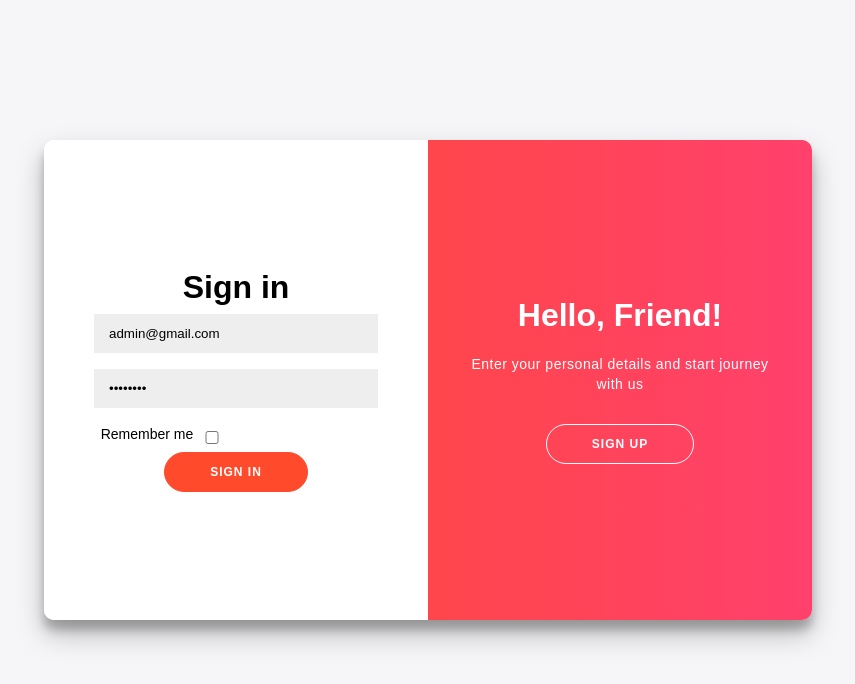
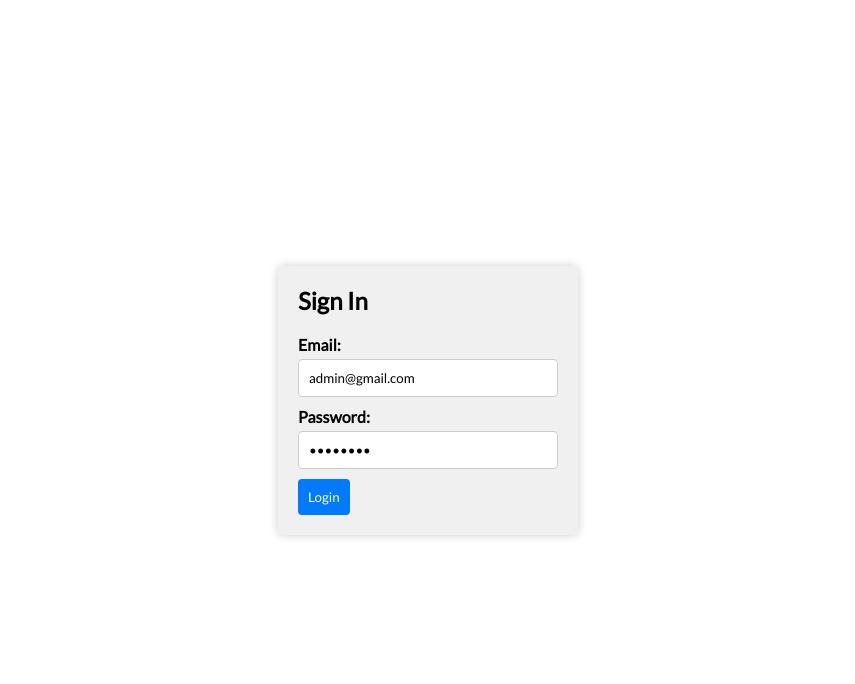
Before and after one commit to shehroz665/pos_frontend_project, a React (Create React App) app: page / in a window 1280 px wide. Shown: the top 684 px of the page, without its empty margins (212-1067 px from the left). Built offline with nearby package versions, Linux system fonts and the light colour scheme.

Commit message:
login,layout corrected

```diff
--- a/src/App.js
+++ b/src/App.js
@@ -1,4 +1,4 @@
-// import './App.css';
+import './App.css';
 import Sidebar from './components/Sidebar';
 import { BrowserRouter as Router, Routes, Route } from 'react-router-dom'; // Make sure to import BrowserRouter, Routes, and Route
 import AddProductCategory from './pages/AddProductCategory';
@@ -19,7 +19,7 @@ function App() {
       {/* <Sidebar /> */}
       <Routes>
         {/*Statistics */}
-        <Route path='/' element={<Splash />} />
+        <Route path='/' element={<Login />} />
         <Route path='/statistics' element={<><Sidebar /><Statistics /></>} />
         {/*Products */}
         <Route path='/products' element={<><Sidebar /><Products /></>} />
--- a/src/pages/AddProductCategory.js
+++ b/src/pages/AddProductCategory.js
@@ -1,9 +1,30 @@
-import React from 'react'
+import React, { useState } from 'react';
 
 const AddProductCategory = () => {
+  const [categoryName, setCategoryName] = useState('');
+  const handleSubmit = (e) => {
+    e.preventDefault();
+    console.log('Category Name:', categoryName);
+    setCategoryName('');
+  };
   return (
-    <div className='home'>
-     AddProductCategory
+<div className="add-product-category">
+      <h2>Add Product Category</h2>
+      <form onSubmit={handleSubmit}>
+        <div className="form-group">
+          <label htmlFor="categoryName">Category Name</label>
+          <input
+            type="text"
+            id="categoryName"
+            name="categoryName"
+            value={categoryName}
+            onChange={(e)=>setCategoryName(e.target.value)}
+            placeholder="Enter category name"
+            required
+          />
+        </div>
+        <button type="submit">Submit</button>
+      </form>
     </div>
   )
 }
--- a/src/pages/Auth/Splash.js
+++ b/src/pages/Auth/Splash.js
@@ -1,5 +1,5 @@
 import React, { useState } from "react";
-import "./styles.css";
+// import "./styles.css";
 import SignInForm from "./SignInForm";
 import SignUpForm from "./SignUpForm";
 
--- a/src/pages/Login.js
+++ b/src/pages/Login.js
@@ -1,73 +1,110 @@
 import React, { useState } from 'react';
 import axios from 'axios';
+import { useNavigate } from 'react-router-dom';
+import styled from 'styled-components';
+import { showErrorAlert,showSuccessAlert } from './Alerts/Alert';
+const Container = styled.div`
+  display: flex;
+  flex-direction: column;
+  align-items: center;
+  justify-content: center;
+  height: 100vh;
+`;
 
+const Form = styled.form`
+  background-color: #f0f0f0;
+  padding: 20px;
+  border-radius: 5px;
+  box-shadow: 0 0 10px rgba(0, 0, 0, 0.2);
+  width: 300px;
+`;
+
+const Title = styled.h1`
+  font-size: 1.5rem;
+  margin-bottom: 20px;
+`;
+
+const FormGroup = styled.div`
+  display: flex;
+  flex-direction: column;
+  margin-bottom: 10px;
+`;
+
+const Label = styled.label`
+  font-weight: bold;
+  margin-bottom: 5px;
+`;
+
+const Input = styled.input`
+  padding: 10px;
+  border: 1px solid #ccc;
+  border-radius: 4px;
+`;
+
+const Button = styled.button`
+  padding: 10px;
+  background-color: #007bff;
+  color: #fff;
+  border: none;
+  border-radius: 4px;
+  cursor: pointer;
+
+  &:hover {
+    background-color: #0056b3;
+  }
+`;
 function Login() {
+  const navigate = useNavigate();
   const [email, setEmail] = useState('admin@gmail.com');
   const [password, setPassword] = useState('admin123');
-  const [response, setResponse] = useState(null);
-
-  const handleEmailChange = (e) => {
-    setEmail(e.target.value);
-  };
-
-  const handlePasswordChange = (e) => {
-    setPassword(e.target.value);
-  };
-
   const handleSubmit = async (e) => {
     e.preventDefault();
-
-    // Define the URL of your Laravel API login endpoint
-    const apiUrl = 'http://127.0.0.1:8000/api/login'; // Replace with your API endpoint
-
-    // Prepare the data to send in the POST request
+    const apiUrl = 'http://127.0.0.1:8000/api/login';
     const data = {
       email: email,
       password: password,
     };
-
     try {
       const response = await axios.post(apiUrl, data, {
         headers: {
           'Content-Type': 'application/json',
         },
       });
-
       console.log('responseData', response.data);
-
-      // Handle the response based on your Laravel API authentication logic
+      const token = response.data.data.token;
+      console.log('token',token);
+      localStorage.setItem('token', token);
       if (response.status === 200) {
-        // Authentication was successful
-        // You can store user data or a token in your state or context
-        // For simplicity, we'll just show a success message here
-        setResponse('Login successful');
+        showSuccessAlert('Login successful');
+        navigate('/statistics');
       } else if(response.status === 401) {
-        // Authentication failed
-        setResponse('Login failed. Please check your credentials.');
+        showErrorAlert('Login failed. Please check your credentials');
       }
     } catch (error) {
       console.error('Error:', error);
-      setResponse('Login failed. Please check your credentials.');
+      showErrorAlert(error.message);
     }
   };
 
   return (
-    <div>
-      <h1>Login</h1>
-      <form onSubmit={handleSubmit}>
-        <div>
-          <label>Email:</label>
-          <input type="email" value={email} onChange={handleEmailChange} />
-        </div>
-        <div>
-          <label>Password:</label>
-          <input type="password" value={password} onChange={handlePasswordChange} />
-        </div>
-        <button type="submit">Login</button>
-      </form>
-
-      {response && <p>{response}</p>}
-    </div>
+    <Container>
+    <Form onSubmit={handleSubmit}>
+      <Title>Sign In</Title>
+      <FormGroup>
+        <Label>Email:</Label>
+        <Input type="email" value={email} onChange={(e)=>setEmail(e.target.value)} />
+      </FormGroup>
+      <FormGroup>
+        <Label>Password:</Label>
+        <Input
+          type="password"
+          value={password}
+          onChange={(e)=>setPassword(e.target.value)}
+        />
+      </FormGroup>
+      <Button type="submit">Login</Button>
+    </Form>
+  </Container>
   );
 }
 
--- a/src/pages/Logout.js
+++ b/src/pages/Logout.js
@@ -2,8 +2,8 @@ import React from 'react'
 
 const Logout = () => {
   return (
-    <div className='home'>
-    Logout
+    <div style={{display:'flex',flexDirection:'row',paddingLeft:250}}>
+    Logout  1111111111111111111111111111111111111111111111
     </div>
   )
 }
```
Also changed, not shown: src/styling/styles.css (renamed from src/pages/Auth/styles.css).
